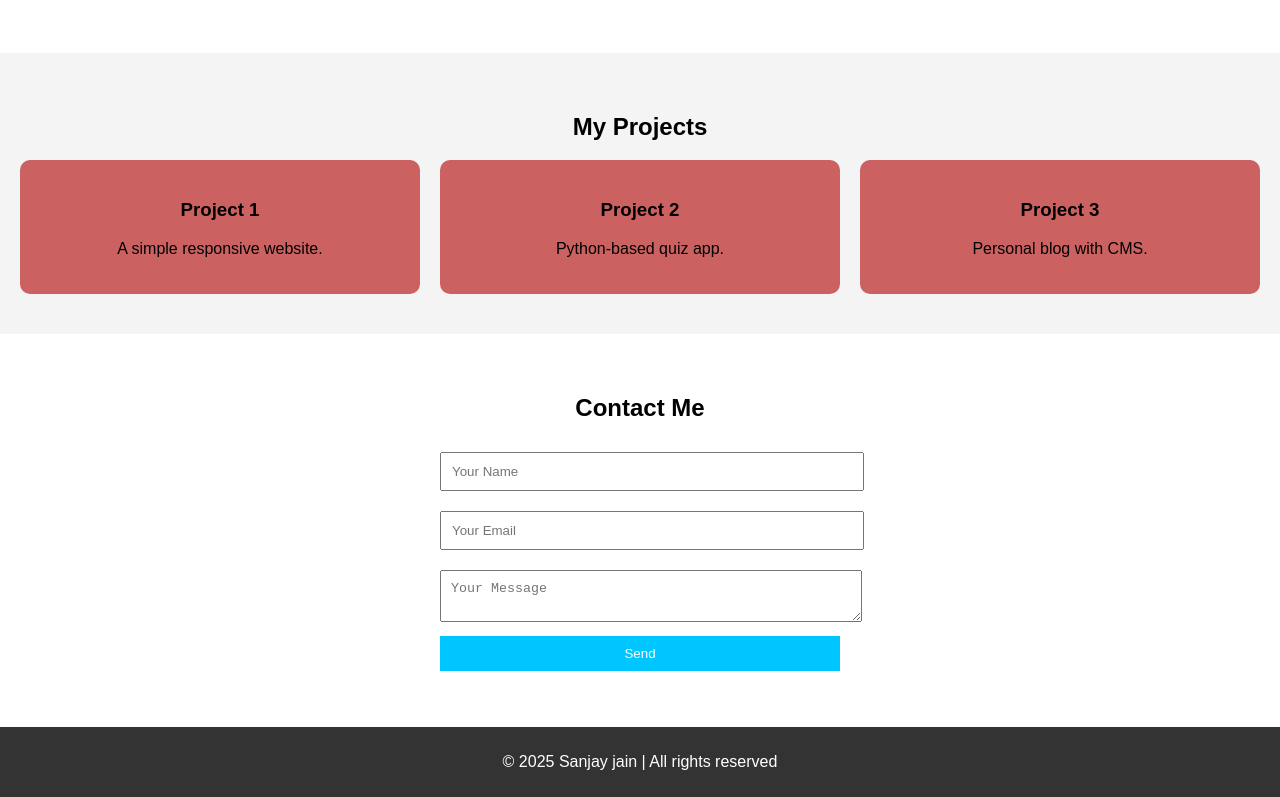
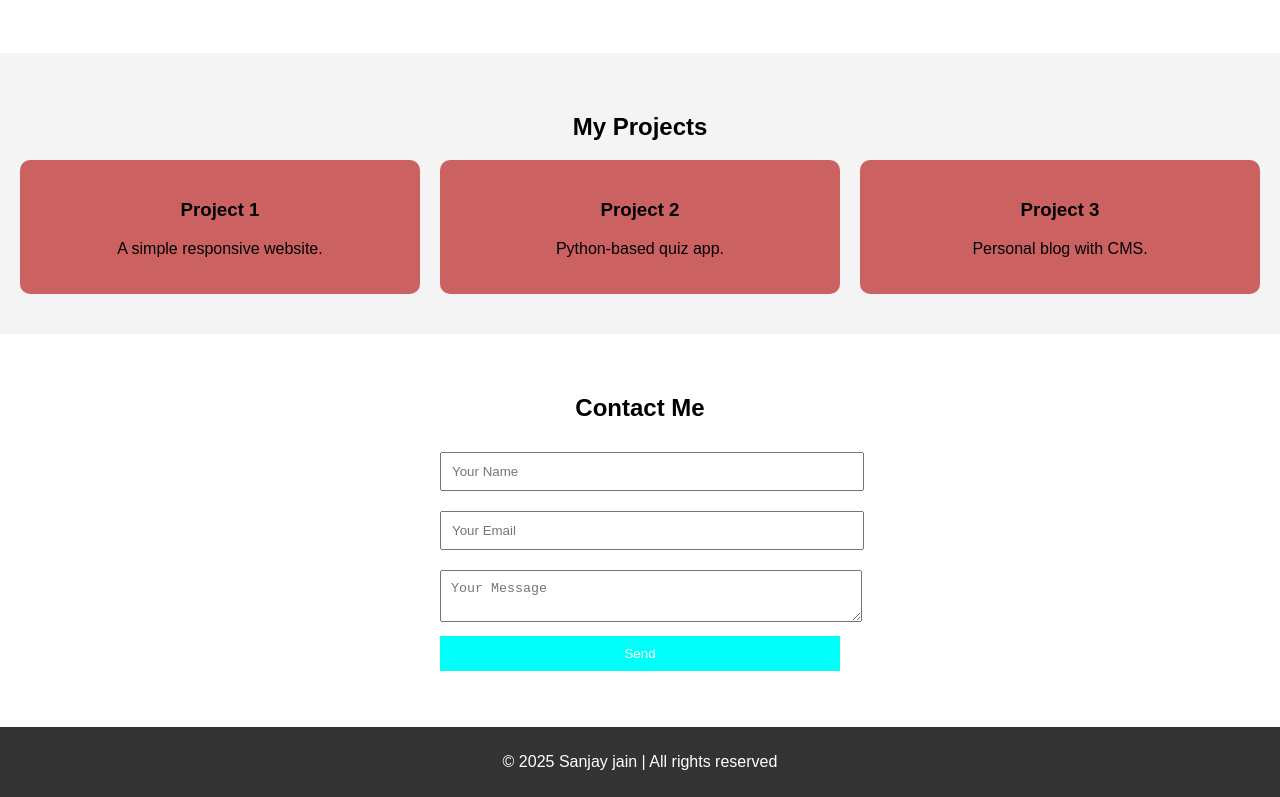
Before and after one commit to 20072007-training/final, a plain HTML site: page index.html in a window 1280 px wide. In both pictures the pointer is over the button "Send". Shown: the part 514-1311 px from the top of the page. Drawn offline with Linux system fonts and the light colour scheme.

Commit message:
Update style.css

```diff
--- a/style.css
+++ b/style.css
@@ -129,7 +129,7 @@ button {
 }
 
 button:hover {
-    background: #00c6ff;
+    background: #00fff8;
 }
 
 /* Footer */
@@ -159,4 +159,5 @@ footer {
     .menu-toggle {
         display: block;
     }
+
 }
```
